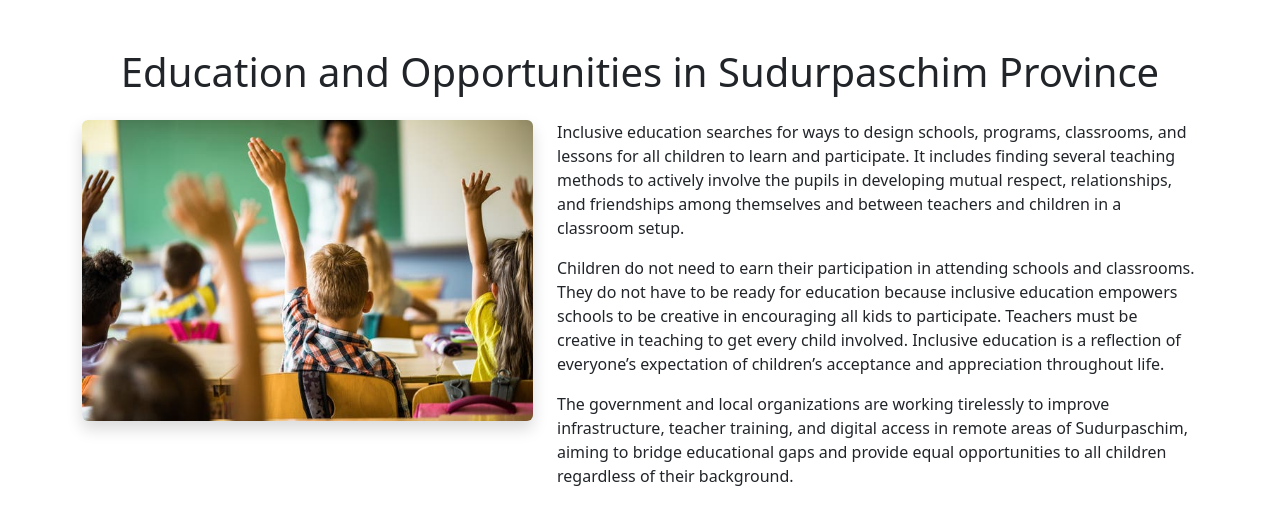
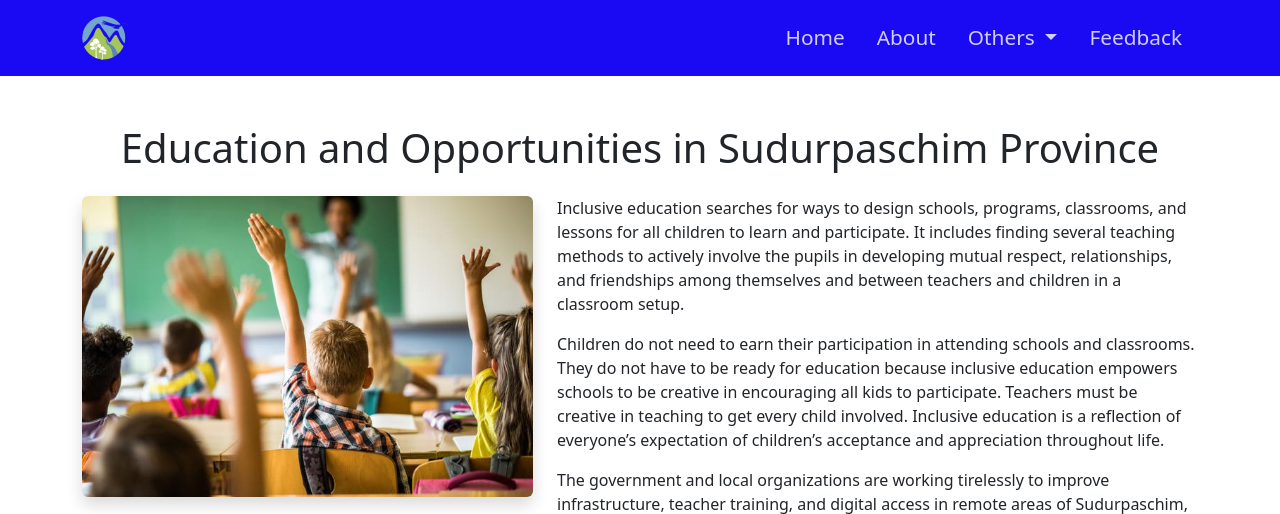
Before and after one commit to Bibekadhikari77/python-flask-blog, a Flask app: page /Youth/education.html in a window 1280 px wide. Shown: the top 514 px of the page. Run offline with Flask 3, Linux system fonts and the light colour scheme.

Commit message:
Added header in all file

```diff
--- a/templates/Socialissues/gender.html
+++ b/templates/Socialissues/gender.html
@@ -13,7 +13,9 @@
     }
   </style>
 </head>
+<link rel="stylesheet" href="/static/style.css">
 <body>
+        {% include 'Socialissues/common-header.html' %}
   <div class="container my-5">
     <h1 class="text-center mb-4">Gender Equality in Sudurpaschim Province</h1>
     <div class="row">
--- a/templates/Socialissues/socialawarness.html
+++ b/templates/Socialissues/socialawarness.html
@@ -15,7 +15,9 @@
     }
   </style>
 </head>
+<link rel="stylesheet" href="/static/style.css">
 <body>
+        {% include 'Socialissues/common-header.html' %}
   <div class="container my-5">
     <h1 class="text-center mb-4">Social Awareness in Sudurpaschim Province</h1>
     <div class="row">
--- a/templates/Socialissues/youthempower.html
+++ b/templates/Socialissues/youthempower.html
@@ -15,7 +15,9 @@
     }
   </style>
 </head>
+<link rel="stylesheet" href="/static/style.css">
 <body>
+        {% include 'Socialissues/common-header.html' %}
   <div class="container my-5">
     <h1 class="text-center mb-4">Youth Empowerment in Sudurpaschim Province</h1>
     <div class="row">
--- /dev/null
+++ b/templates/Youth/common-header.html
@@ -0,0 +1,36 @@
+<!-- common-header.html: Contains the common navbar/header for Community pages -->
+<nav class="navbar navbar-expand-lg navbar-dark navbar-custom sticky-top">
+  <div class="container">
+    <a class="navbar-brand d-flex align-items-center gap-2" href="#">
+      <img src="{{ url_for('static', filename='images/logo2-removebg-preview.png') }}" alt="Logo" width="50" height="50" class="rounded-circle">
+    </a>
+    <button class="navbar-toggler" type="button" data-bs-toggle="collapse" data-bs-target="#navbarNav">
+      <span class="navbar-toggler-icon"></span>
+    </button>
+    <div class="collapse navbar-collapse" id="navbarNav">
+      <ul class="navbar-nav ms-auto">
+        <li class="nav-item">
+          <a class="nav-link nav-large" href="/">Home</a>
+        </li>
+        <li class="nav-item">
+          <a class="nav-link nav-large" href="/index#about">About</a>
+        </li>
+        <li class="nav-item dropdown">
+          <a class="nav-link dropdown-toggle nav-large" href="#" role="button" data-bs-toggle="dropdown">
+            Others
+          </a>
+          <ul class="dropdown-menu">
+            <li><a class="dropdown-item" href="/culture">Culture</a></li>
+            <li><a class="dropdown-item" href="/youth">Youth</a></li>
+            <li><a class="dropdown-item" href="/issues">Social Issues</a></li>
+            <li><a class="dropdown-item" href="/festivals">Festivals</a></li>
+            <li><a class="dropdown-item" href="/community">Community</a></li>
+          </ul>
+        </li>
+        <li class="nav-item">
+          <a class="nav-link nav-large" href="/feedback">Feedback</a>
+        </li>
+      </ul>
+    </div>
+  </div>
+</nav>
--- a/templates/Youth/education.html
+++ b/templates/Youth/education.html
@@ -15,7 +15,9 @@
     }
   </style>
 </head>
+<link rel="stylesheet" href="/static/style.css">
 <body>
+          {% include 'Youth/common-header.html' %}
   <div class="container my-5">
     <h1 class="text-center mb-4">Education and Opportunities in Sudurpaschim Province</h1>
     <div class="row">
--- a/templates/Youth/lifestyle.html
+++ b/templates/Youth/lifestyle.html
@@ -16,7 +16,9 @@
     }
   </style>
 </head>
+<link rel="stylesheet" href="/static/style.css">
 <body>
+            {% include 'Youth/common-header.html' %}
   <div class="container my-5">
     <h1 class="text-center mb-4">Changing Lifestyle in Sudurpaschim Province</h1>
     <div class="row">
--- a/templates/Youth/technology.html
+++ b/templates/Youth/technology.html
@@ -16,7 +16,9 @@
     }
   </style>
 </head>
+<link rel="stylesheet" href="/static/style.css">
 <body>
+            {% include 'Youth/common-header.html' %}
   <div class="container my-5">
     <h1 class="text-center mb-4">Role of Technology in Sudurpaschim Province</h1>
     <div class="row">
```
Also changed, not shown: templates/Socialissues/common-header.html (added, +36 -0 lines), templates/Social issues/issues.html (deleted).
